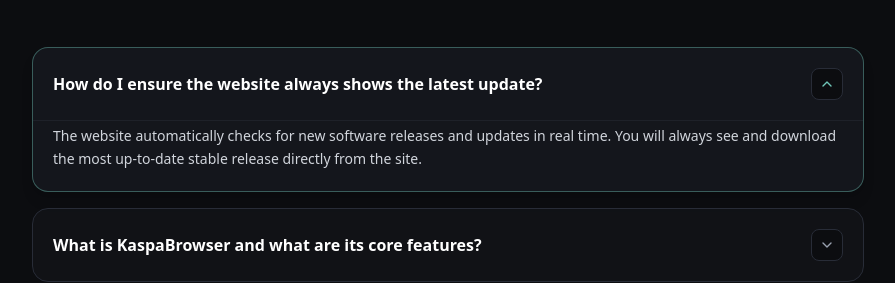
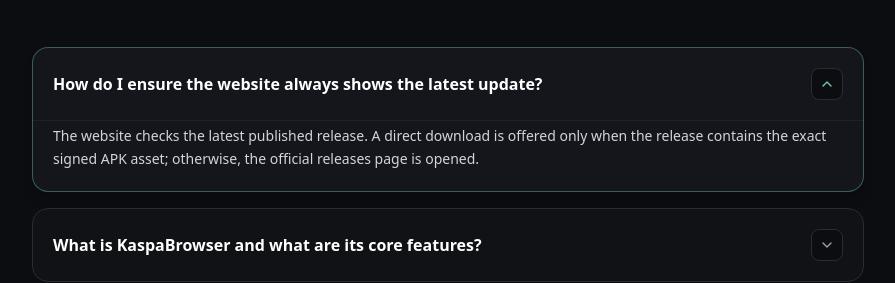
Before and after one commit to Curious-being99/Kaspa-browser-website-, a React (Vite) app: page / in a window 1280 px wide. Shown: the part 5887-6170 px from the top of the page, without its empty margins (192-1087 px from the left). Built offline with nearby package versions, Linux system fonts and the light colour scheme; no server answers.

Commit message:
Document safe signed-APK download behavior in the FAQ

```diff
--- a/src/data/kaspaData.ts
+++ b/src/data/kaspaData.ts
@@ -84,7 +84,7 @@ export const TECH_SPECS = [
 export const FAQS = [
   {
     q: 'How do I ensure the website always shows the latest update?',
-    a: 'The website automatically checks for new software releases and updates in real time. You will always see and download the most up-to-date stable release directly from the site.'
+    a: 'The website checks the latest published release. A direct download is offered only when the release contains the exact signed APK asset; otherwise, the official releases page is opened.'
   },
   {
     q: 'What is KaspaBrowser and what are its core features?',
@@ -96,7 +96,7 @@ export const FAQS = [
   },
   {
     q: 'How does the download button work?',
-    a: 'Clicking the download button directly fetches the official signed APK (KaspaBrowser-release-signed.apk) compiled by GitHub Actions CI/CD from the official repository releases stream.'
+    a: 'The download button uses the exact KaspaBrowser-release-signed.apk asset from the latest official release. If that asset is missing, it opens the official releases page instead of guessing a download URL.'
   },
   {
     q: 'How do I install the signed APK on Android?',
```
